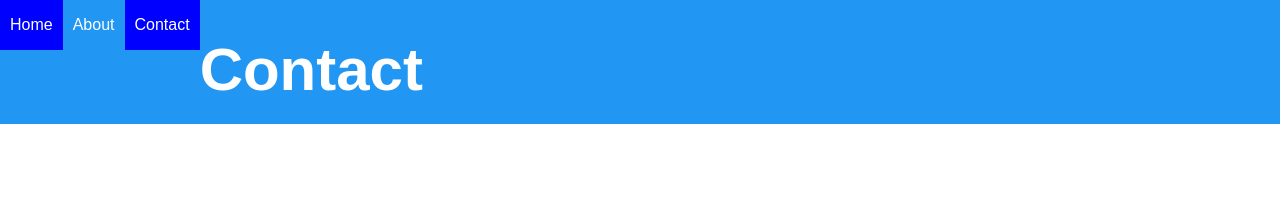
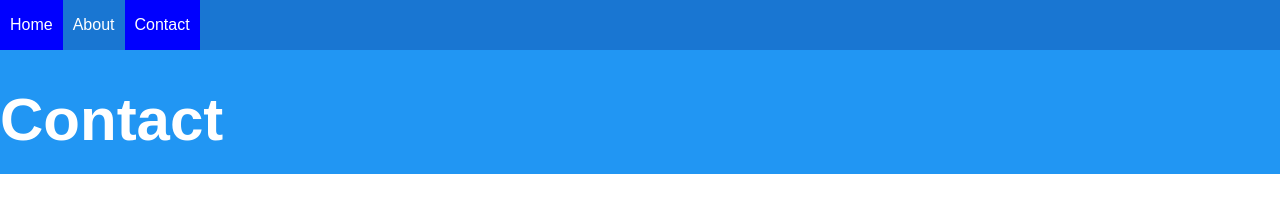
Before and after one commit to tachibana-kande/lean-website, a plain HTML site: page contact.html in a window 1280 px wide. Drawn offline with Linux system fonts and the light colour scheme.

Commit message:
Update contact.html

```diff
--- a/contact.html
+++ b/contact.html
@@ -6,7 +6,7 @@
   <body>
     <div id="navbar">
       <div class="container">
-        <ul>
+        <ul class="clearfix">
           <li><a href="index.html">Home</a></li>
           <li><a href="about.html">About</a></li>
           <li class="nav-active"><a href="">Contact</a></li>
```
